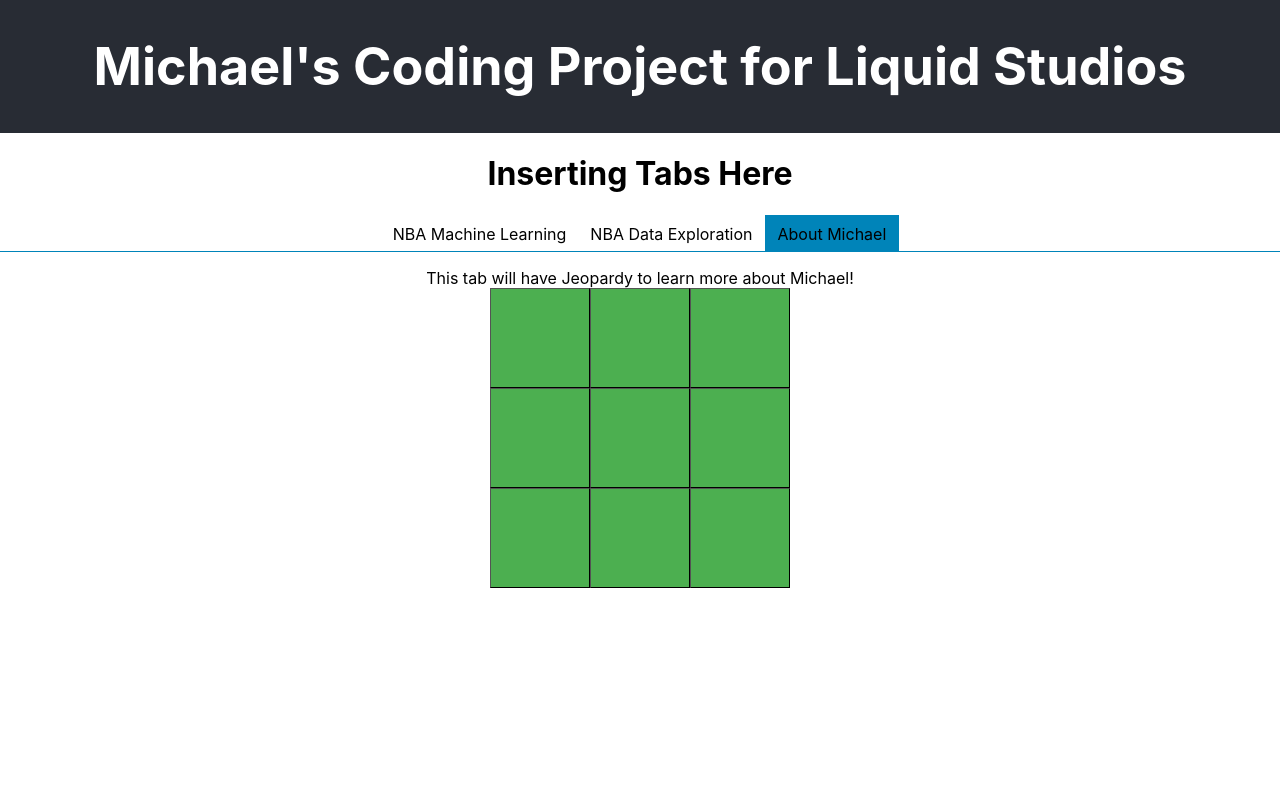
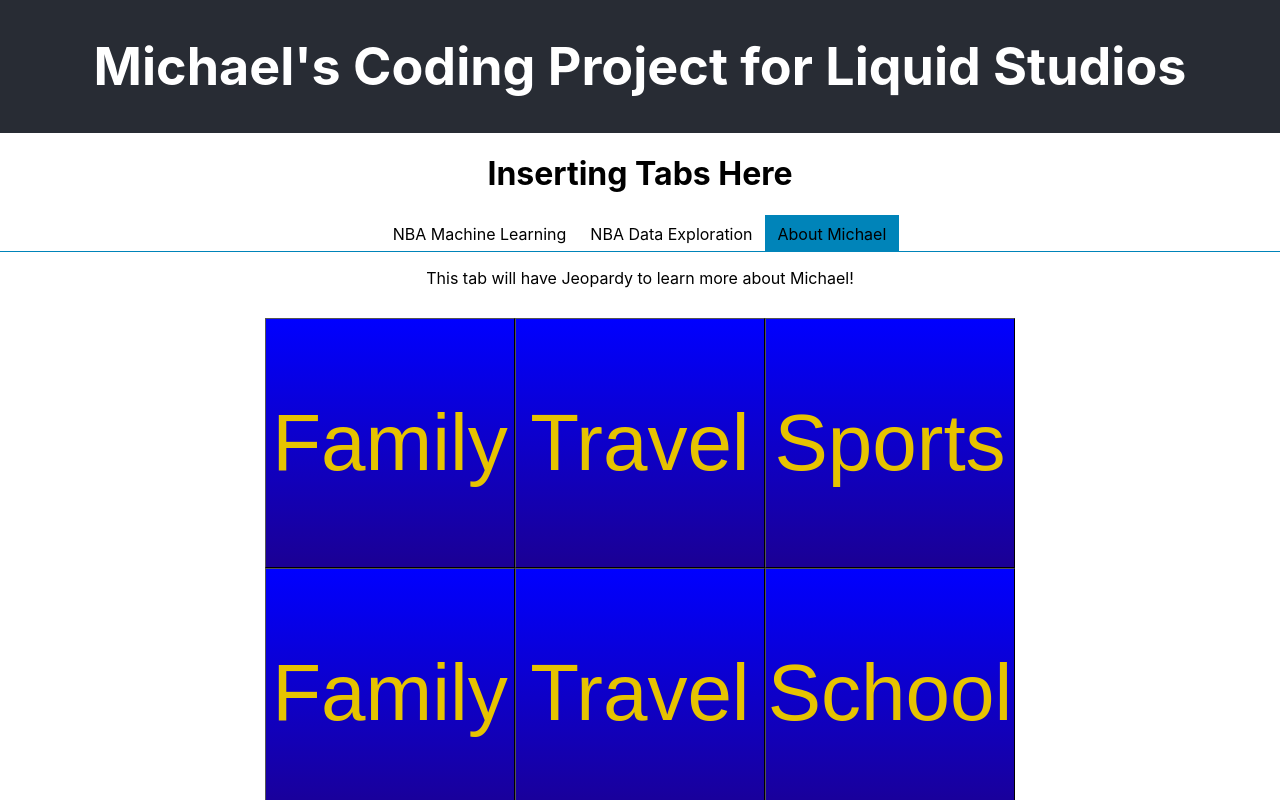
Before and after one commit to michaelt17/LSNBA, a React (Create React App) app in the folder my-app/: page / in a window 1280 px wide. Both pictures are taken after a click on the item "About Michael". Shown: the top 800 px of the page. Built offline with nearby package versions, Linux system fonts and the light colour scheme.

Commit message:
Restructured Jeopardy Board

```diff
--- a/my-app/src/App.css
+++ b/my-app/src/App.css
@@ -31,22 +31,52 @@
 }
 
 .tile {
-  background-color: #4CAF50; /* Green */
+  background-image: linear-gradient(to top, rgb(27, 0, 148), blue);
   border-width: 1px;
   border-color: black;
-  color: white;
-  height: 100px;
-  width: 100px;
+  color: rgb(230, 195, 0);
+  height: 250px;
+  width: 250px;
   text-align: center;
   text-decoration: none;
-  font-size: 16px;
+  overflow-wrap: normal;
+  font-size: 80px;
   padding: 0px;
   float: left;
 }
 
+.tile:hover {
+  background-image: linear-gradient(to top, rgb(0, 93, 214), blue);
+}
+
 .grid {
+  padding-top: 30px;
   margin-left: auto;
   margin-right: auto;
-  width: 300px;
-  height: 309px;
+  width: 750px;
+  height: 750px;
 }
+
+.modal_content {
+  width: 750px;
+  height: 750px;
+  background-color: white;
+  position: absolute;
+  border: 2px solid black;
+}
+
+.close {
+  color: Black;
+  float: right;
+}
+
+.question{
+  font-weight: bold;
+  font-size: 40px;
+}
+
+.answer{
+  font-size: 30px;
+  font-weight: 500;
+  padding-top: 30px;
+}
--- a/my-app/src/components/Grid.js
+++ b/my-app/src/components/Grid.js
@@ -3,32 +3,70 @@ import PropTypes from 'prop-types';
 import Tile from './Tile';
 import { render } from 'react-dom';
 
+let funInfo = [
+    {
+        value: "Family",
+        question: "My Dad was born and raised in which Latin American Country?",
+        answers:["A) Argentina","B) Panama","C) Mexico"]
+    },
+    {
+        value: "Travel",
+        question: "How Many US states have I been to?",
+        answers:["A) 8","B) 25","C) 45"]
+    },
+    {
+        value: "Sports",
+        question: "My vertical jump at my peak was approximately how many inches?",
+        answers:["A) 32","B) 36","C) 40"]
+    },
+    {
+        value: "Family",
+        question: "Both of my grandmothers were what profession?",
+        answers:["A) Artists","B) Real estate agents","C) Writers"]
+    },
+    {
+        value: "Travel",
+        question: "What US State do I believe is the most overrated?",
+        answers:["A) New York","B) California","C) Hawaii"]
+    },
+    {
+        value: "School",
+        question: "My least favorite school subject growing up was?",
+        answers:["A) English","B) History","C) Gym"]
+    },
+    {
+        value: "Family",
+        question: "How do you spell my mom's unusual name (pronounced like Elise)?",
+        answers:["A) Ilyce","B) Ileece","C) Elysse"]
+    },
+    {
+        value: "Travel",
+        question: "What is my favorite trip that I've ever taken?",
+        answers:["A) Japan & South Korea","B) Italy & Greece","C) Southern Africa"]
+    },
+    {
+        value: "Food",
+        question: "What is my go to weeknight meal to make for myself?",
+        answers:["A) Buddaejjigae","B) Thai Curry","C) Pizza"]
+    }
+];
+
 class Grid extends Component {
-    // renderTile() {
-    //     for(var i = 0; i < 9; i++){
-    //         return <Tile/>;
-    //     }
-    // }
 
     render() {
         return (
             <div className="grid">
+                {funInfo.map(tidbit => <Tile tidbit={tidbit}/>)}
                 {/* {this.renderTile()} */}
-                <div className="grid-row">
-                    <Tile/>
-                    <Tile/>
-                    <Tile/>
-                </div>
-                <div className="grid-row">
-                    <Tile/>
-                    <Tile/>
-                    <Tile/>
-                </div>
-                <div className="grid-row">
-                    <Tile/>
-                    <Tile/>
-                    <Tile/>
-                </div>
+                {/* <Tile funInfo={} value="Family"/>
+                <Tile value="Travel"/>
+                <Tile value="Fun"/>
+                <Tile value="Family"/>
+                <Tile value="Travel"/>
+                <Tile value="Fun"/>
+                <Tile value="Family"/>
+                <Tile value="Travel"/>
+                <Tile value="Fun"/> */}
             </div>
         );
     }
--- /dev/null
+++ b/my-app/src/components/PopUp.js
@@ -0,0 +1,25 @@
+import React, { Component } from "react";
+
+export default class PopUp extends Component {
+  handleClick = () => {
+    this.props.toggle();
+  };
+
+  render() {
+    return (
+      <div className="modal">
+        <div className="modal_content">
+          <span className="close" onClick={this.handleClick}>
+            &times;
+          </span>
+          <div className="questionHolder">
+            <p className="question">{this.props.funInfo.question}</p>
+          </div>
+          <div className="answersHolder">
+            {this.props.funInfo.answers.map(answer => <p className="answer">{answer}</p>)}
+          </div>
+        </div>
+      </div>
+    );
+  }
+}
--- a/my-app/src/components/Tile.js
+++ b/my-app/src/components/Tile.js
@@ -1,12 +1,29 @@
+// code adapted from https://medium.com/@daniela.sandoval/creating-a-popup-window-using-js-and-react-4c4bd125da57
+
 import React, { Component } from 'react';
 import PropTypes from 'prop-types';
+import PopUp from "./PopUp";
 
 class Tile extends Component {
+    state = {
+        seen: false
+      };
+
+      togglePop = () => {
+        this.setState({
+          seen: !this.state.seen
+        });
+      };
+
     render(){
         return (
-            <button className="tile">
-                {/* {this.props.value} */}
-            </button>
+            <div>
+                <button className="tile" onClick={() => this.togglePop()}>
+                    {this.props.tidbit.value}
+                </button>
+                {this.state.seen ? <PopUp funInfo={{question:this.props.tidbit.question,
+                                                    answers:this.props.tidbit.answers}} toggle={this.togglePop} /> : null}
+            </div>
         );
     }
 }
```
